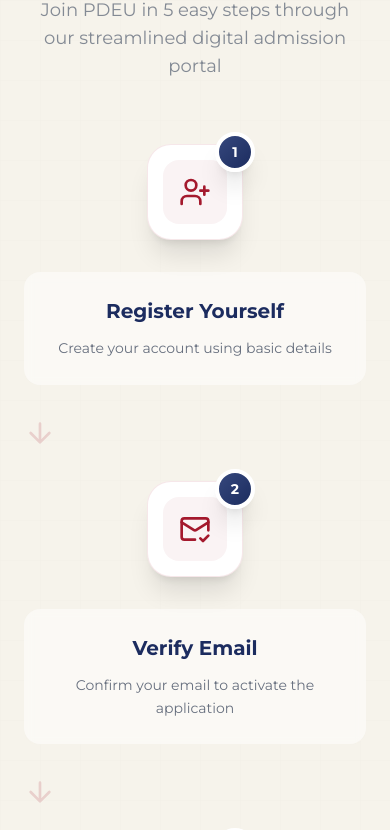
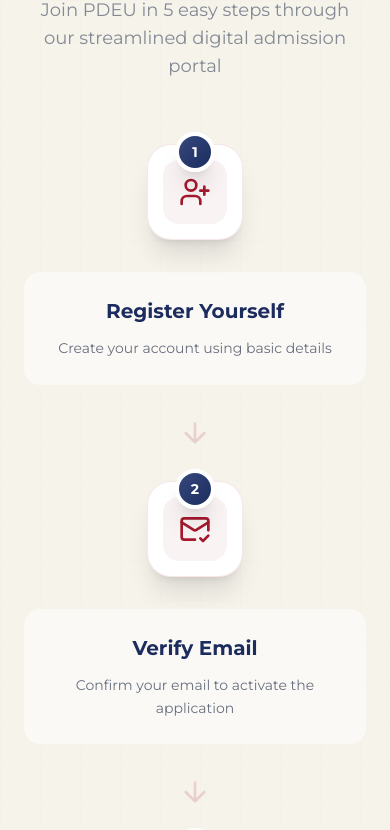
Before and after one commit to gautam-anxzone/pdeu-project, a React (Vite) app: page / in a window 390 px wide. Shown: the part 2995-3825 px from the top of the page. Built offline with nearby package versions, Linux system fonts and the light colour scheme; the HTML template or start-up script is replaced by a standard one.

Commit message:
Update ApplicationProcess.tsx

```diff
--- a/src/components/ApplicationProcess.tsx
+++ b/src/components/ApplicationProcess.tsx
@@ -83,7 +83,7 @@
                       <step.icon className="w-8 h-8 text-secondary" />
                     </div>
                   </div>
-                  <div className="absolute -top-3 left-1/2 -translate-x-1/2 ml-10 lg:ml-8 w-10 h-10 rounded-full bg-gradient-to-br from-navy-light to-primary text-white flex items-center justify-center font-bold text-sm shadow-xl border-4 border-white">
+                  <div className="absolute -top-3 left-1/2 -translate-x-1/2 w-10 h-10 rounded-full bg-gradient-to-br from-navy-light to-primary text-white flex items-center justify-center font-bold text-sm shadow-xl border-4 border-white">
                     {step.step}
                   </div>
                 </div>
@@ -100,7 +100,7 @@
 
                 {/* Mobile/Tablet Connector */}
                 {index < steps.length - 1 && (
-                  <div className="lg:hidden mt-8 text-secondary/30 animate-pulse">
+                  <div className="lg:hidden mt-8 flex justify-center text-secondary/30 animate-pulse">
                     <svg width="32" height="32" viewBox="0 0 24 24" fill="none" stroke="currentColor" strokeWidth="2" strokeLinecap="round" strokeLinejoin="round">
                       <path d="M12 5v14M5 12l7 7 7-7" className="md:hidden" />
                       <path d="M5 12h14M12 5l7 7-7 7" className="hidden md:block" />
```
